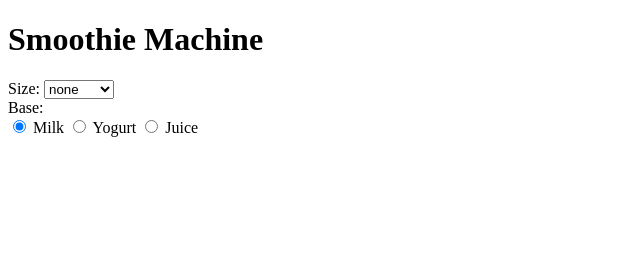
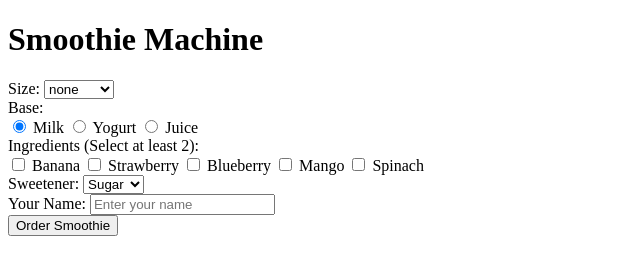
Before and after one commit to sokhalgourav/assignment2-java-script, a plain HTML site: page index.html in a window 1280 px wide. Shown: the whole page, without its empty margins (0-640 px from the left). Drawn offline with Linux system fonts and the light colour scheme.

Commit message:
add some ingredients and sweetener

```diff
--- a/index.html
+++ b/index.html
@@ -34,3 +34,47 @@
                     <label for="juice">Juice</label>
                 </div>
             </div>
+
+            <div class="form-group">
+                <label>Ingredients (Select at least 2):</label>
+                <div class="ingredients">
+                    <input type="checkbox" id="banana" value="banana">
+                    <label for="banana">Banana</label>
+
+                    <input type="checkbox" id="strawberry" value="strawberry">
+                    <label for="strawberry">Strawberry</label>
+
+                    <input type="checkbox" id="blueberry" value="blueberry">
+                    <label for="blueberry">Blueberry</label>
+
+                    <input type="checkbox" id="mango" value="mango">
+                    <label for="mango">Mango</label>
+
+                    <input type="checkbox" id="spinach" value="spinach">
+                    <label for="spinach">Spinach</label>
+                </div>
+            </div>
+
+            <div class="form-group">
+                <label for="sweetener">Sweetener:</label>
+                <select id="sweetener">
+                    <option value="none">None</option>
+                    <option value="sugar" selected>Sugar</option>
+                    <option value="honey">Honey</option>
+                </select>
+            </div>
+
+            <div class="form-group">
+                <label for="name">Your Name:</label>
+                <input type="text" id="name" placeholder="Enter your name">
+            </div>
+
+            <button type="submit" id="orderBtn">Order Smoothie</button>
+        </form>
+
+        <div id="smoothieOutput" class="output"></div>
+    </div>
+
+    <script src="script.js"></script>
+</body>
+</html>
```
